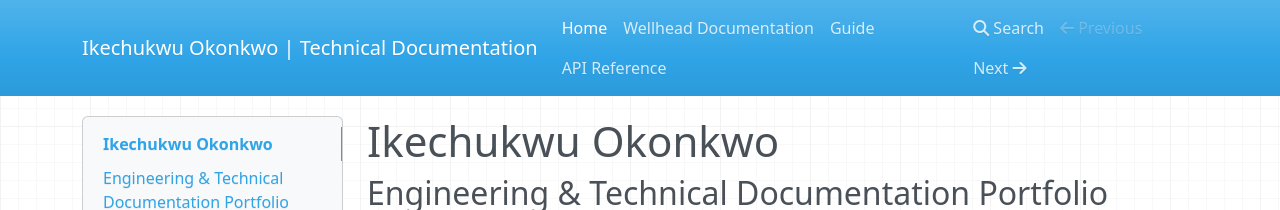
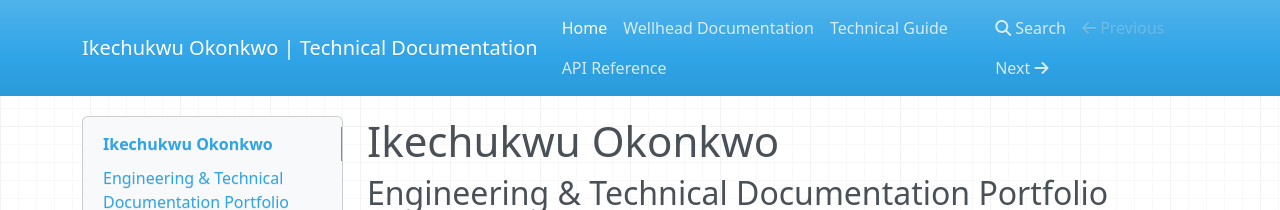
Before and after one commit to Stevike/My-docs, an MkDocs documentation site: the page built from docs/index.md, in a window 1280 px wide. Shown: the top 210 px of the page. Built offline with MkDocs 1.6.1, drawn with Linux system fonts in a browser that asks for light colours; nearby versions of some CDN libraries.

Commit message:
Update mkdocs.yml

```diff
--- a/mkdocs.yml
+++ b/mkdocs.yml
@@ -3,5 +3,5 @@
 nav:
   - Home: index.md
   - Wellhead Documentation: Guide.md
-  - Guide: Guide2.md
+  - Technical Guide: Guide2.md
   - API Reference: api-guide.md
```
